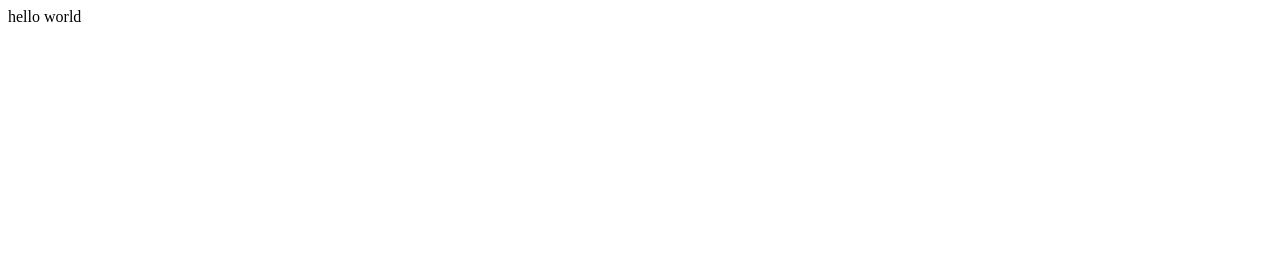
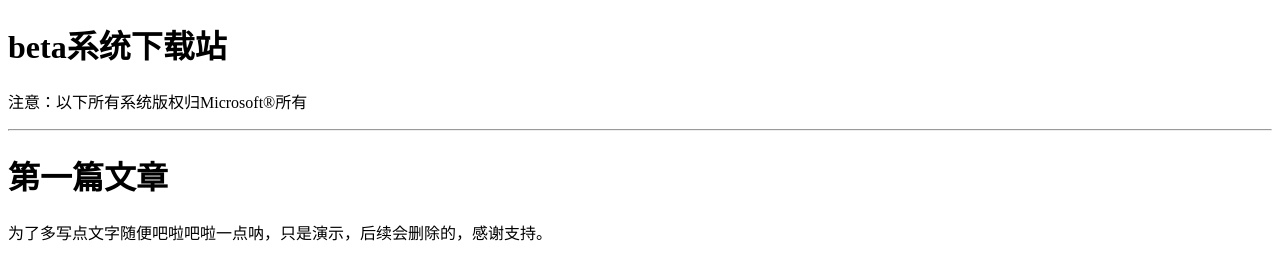
Before and after one commit to wang1145141481/betaiso, a plain HTML site: page index.html in a window 1280 px wide. Drawn offline with Linux system fonts and the light colour scheme.

Commit message:
Update index.html

```diff
--- a/index.html
+++ b/index.html
@@ -1 +1,20 @@
-<p>hello world</p>
+<!DOCTYPE html>
+<html>
+  <head>
+	<meta charset="utf-8" name="viewport" content="width=device-width, initial-scale=1, maximum-scale=1, user-scalable=no">
+	<title>WebCat</title>
+<link rel="stylesheet" type="text/css" href="style.css">
+  </head>
+  <body>
+<div class="a">
+	<h1>beta系统下载站</h1>
+<p>注意：以下所有系统版权归Microsoft®所有</p>
+</div>
+<hr>
+<div class="b">
+<h1>第一篇文章</h1>
+<p>为了多写点文字随便吧啦吧啦一点呐，只是演示，后续会删除的，感谢支持。</p>
+</div>
+
+  </body>
+</html>
```
